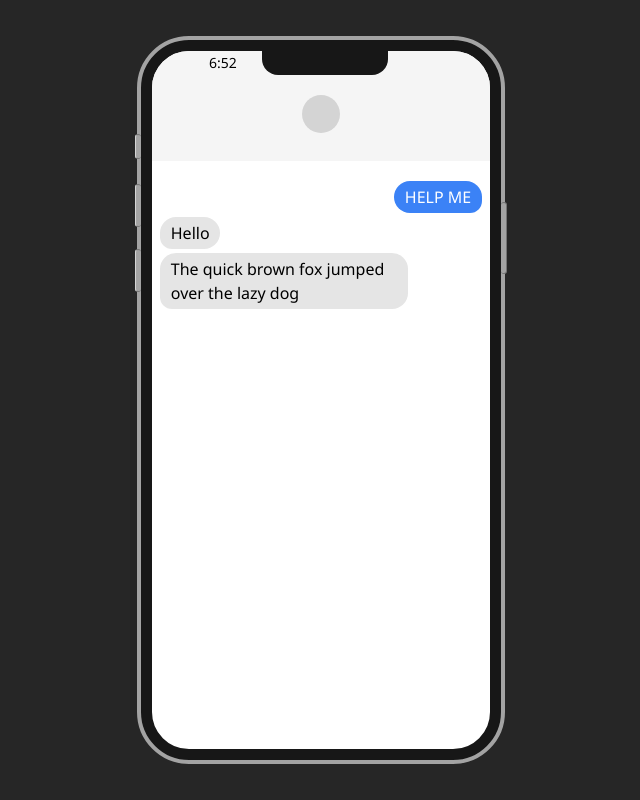
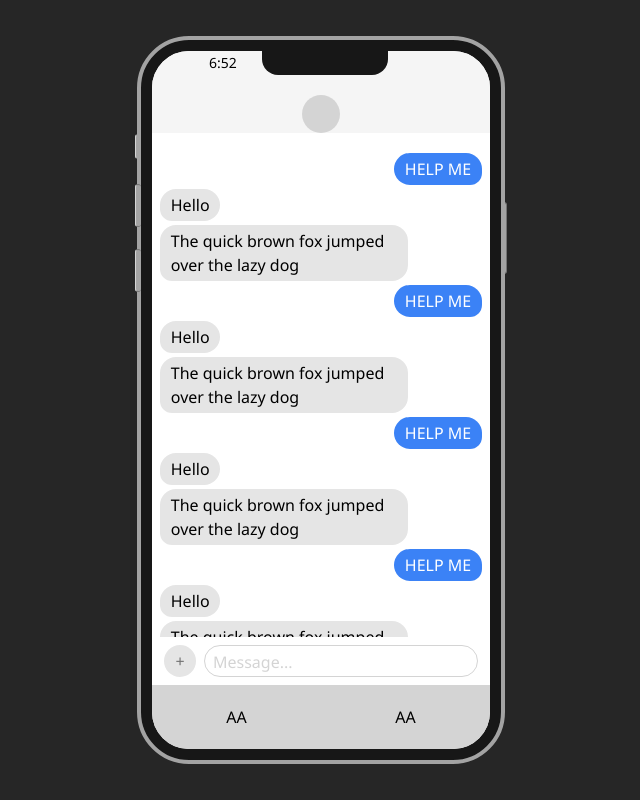
Before and after one commit to andrewchu16/andrewchu.ca, a SvelteKit app: page /english-creative-tool in a window 1280 px wide. Shown: the whole page, without its empty margins (319-959 px from the left). Built offline with nearby package versions, Linux system fonts and the light colour scheme; some icons are missing; a web font is replaced by a local one.

Commit message:
added controls

```diff
--- a/src/routes/english-creative-tool/+page.svelte
+++ b/src/routes/english-creative-tool/+page.svelte
@@ -30,10 +30,10 @@
     />
     <!-- Screen -->
     <div
-        class="w-full aspect-screen h-[90vh] border-neutral-900 border-[11px] rounded-[6vh] outline-neutral-400 outline-[4px] outline overflow-clip bg-white"
+        class="w-full aspect-screen h-[90vh] border-neutral-900 border-[11px] rounded-[6vh] outline-neutral-400 outline-[4px] outline overflow-clip bg-white relative flex flex-col"
     >
         <!-- Banner -->
-        <div class="w-full bg-neutral-100 h-[110px] flex flex-col gap-5">
+        <div class="w-full bg-neutral-100 h-[12vh] flex flex-col gap-5">
             <!-- Status Bar -->
             <div class="w-full  h-[24px] flex justify-between items-center px-8">
                 <div class="flex justify-center flex-grow">
@@ -53,14 +53,42 @@
                 <div class="absolute top-2 text-blue-600">
                     <MaterialSymbolsArrowBackIosRounded />
                 </div>
-                <div class="rounded-full bg-neutral-300 w-[13%] aspect-square m-auto"></div>
+                <div class="rounded-full bg-neutral-300 w-[13%] aspect-square m-auto" />
             </div>
         </div>
         <!-- Message Body -->
-        <div class="px-2 flex flex-col gap-1 pt-5">
+        <div class="px-2 flex flex-col gap-1 pt-5 overflow-y-scroll h-[calc(88vh-7rem)]">
             <div class="blue-message message">HELP ME</div>
             <div class="gray-message message">Hello</div>
             <div class="gray-message message">The quick brown fox jumped over the lazy dog</div>
+            <div class="blue-message message">HELP ME</div>
+            <div class="gray-message message">Hello</div>
+            <div class="gray-message message">The quick brown fox jumped over the lazy dog</div>
+            <div class="blue-message message">HELP ME</div>
+            <div class="gray-message message">Hello</div>
+            <div class="gray-message message">The quick brown fox jumped over the lazy dog</div>
+            <div class="blue-message message">HELP ME</div>
+            <div class="gray-message message">Hello</div>
+            <div class="gray-message message">The quick brown fox jumped over the lazy dog</div>
+            <div class="blue-message message">HELP ME</div>
+            <div class="gray-message message">Hello</div>
+            <div class="gray-message message">The quick brown fox jumped over the lazy dog</div>
+            <div class="blue-message message">HELP ME</div>
+            <div class="gray-message message">Hello</div>
+            <div class="gray-message message">The quick brown fox jumped over the lazy dog</div>
+            <div class="gray-message message">Hello</div>
+            <div class="gray-message message">The quick brown fox jumped over the lazy dog</div>
+        </div>
+        <!-- Controls -->
+        <div class="h-[7rem] w-full">
+            <div class="flex h-12 py-2 px-3 gap-2">
+                <div class="rounded-full bg-neutral-200 h-full aspect-square text-neutral-500 flex justify-center items-center select-none">+</div>
+                <div class="text-neutral-300 border-neutral-300 border-[1px] rounded-full px-2 py-1 box-border flex-grow select-none cursor-text">Message...</div>
+            </div>
+            <div class="h-16 w-full flex justify-around bg-neutral-300">
+                <button class="hover:font-bold active:font-normal">AA</button>
+                <button class="hover:font-bold active:font-normal">AA</button>
+            </div>
         </div>
     </div>
 </div>
@@ -85,5 +113,4 @@
     .gray-message {
         @apply self-start rounded-br-2xl rounded-bl-xl bg-neutral-200;
     }
-
 </style>
```
